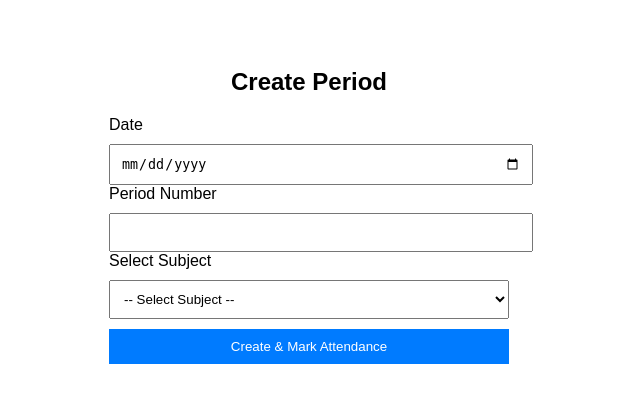
After one commit to vimalunnikrishnan/smart-attendance-system, a Flask app: page /create_period in a window 1280 px wide. The commit adds this page. Shown: the top 403 px of the page, without its empty margins (331-971 px from the left). Run offline with Flask 3, Linux system fonts and the light colour scheme; the visitor is signed in with stand-in values (Sample User, id 1); data that the repository does not hold is empty.

Commit message:
Added professional period-wise attendance UI

```diff
--- a/app/__init__.py
+++ b/app/__init__.py
@@ -44,6 +44,9 @@ def create_app():
     app.register_blueprint(dashboard_bp)
 
     with app.app_context():
-        db.create_all()
+        try:
+            db.create_all()
+        except Exception as e:
+            print("Database initialization skipped:", e)
 
     return app
--- a/app/attendance.py
+++ b/app/attendance.py
@@ -1,6 +1,7 @@
-from flask import Blueprint, render_template, request, redirect, url_for
-from flask_login import login_required
-from datetime import date
+from flask import Blueprint, render_template, request, redirect, url_for, flash
+from flask_login import login_required, current_user
+from .models import db, Student, Subject, Period, Attendance
+from datetime import datetime
 
 from app import db
 from app.models import Student, Subject, Attendance
@@ -33,7 +34,7 @@ def mark_attendance():
                 record = Attendance(
                     student_id=student.id,
                     subject_id=subject_id,
-                    date=date.today(),
+                    date=datetime.today(),
                     status=status
                 )
                 db.session.add(record)
@@ -46,6 +47,70 @@ def mark_attendance():
         students=students,
         subjects=subjects
     )
+
+
+# -----------------------------------
+# Create Period (Step 1)
+# -----------------------------------
+@attendance_bp.route("/create_period", methods=["GET", "POST"])
+@login_required
+def create_period():
+
+    subjects = Subject.query.all()
+
+    if request.method == "POST":
+        date = request.form.get("date")
+        period_number = request.form.get("period_number")
+        subject_id = request.form.get("subject_id")
+
+        if not date or not period_number or not subject_id:
+            flash("All fields are required")
+            return redirect(url_for("attendance.create_period"))
+
+        new_period = Period(
+            date=datetime.strptime(date, "%Y-%m-%d"),
+            period_number=int(period_number),
+            subject_id=int(subject_id),
+            teacher_id=current_user.id
+        )
+
+        db.session.add(new_period)
+        db.session.commit()
+
+        flash("Period created successfully")
+        return redirect(url_for("attendance.mark_attendance", period_id=new_period.id))
+
+    return render_template("create_period.html", subjects=subjects)
+
+
+# -----------------------------------
+# Mark Attendance (Step 2)
+# -----------------------------------
+@attendance_bp.route("/mark_attendance/<int:period_id>", methods=["GET", "POST"])
+@login_required
+def mark_attendance(period_id):
+
+    period = Period.query.get_or_404(period_id)
+    students = Student.query.all()
+
+    if request.method == "POST":
+
+        for student in students:
+            status = request.form.get(f"status_{student.id}")
+
+            if status:
+                attendance = Attendance(
+                    student_id=student.id,
+                    period_id=period.id,
+                    status=status
+                )
+                db.session.add(attendance)
+
+        db.session.commit()
+        flash("Attendance marked successfully")
+        return redirect(url_for("dashboard.index"))
+
+    return render_template("mark_attendance.html", students=students, period=period)
 
 
 # =========================
--- /dev/null
+++ b/app/templates/create_period.html
@@ -0,0 +1,47 @@
+<!DOCTYPE html>
+<html>
+<head>
+    <title>Create Period</title>
+    <style>
+        body { font-family: Arial; padding: 40px; }
+        form { width: 400px; margin: auto; }
+        input, select, button {
+            width: 100%;
+            padding: 10px;
+            margin-top: 10px;
+        }
+        button {
+            background: #007bff;
+            color: white;
+            border: none;
+        }
+    </style>
+</head>
+<body>
+
+    <h2 align="center">Create Period</h2>
+
+    <form method="POST">
+
+        <label>Date</label>
+        <input type="date" name="date" required>
+
+        <label>Period Number</label>
+        <input type="number" name="period_number" min="1" max="10" required>
+
+        <label>Select Subject</label>
+        <select name="subject_id" required>
+            <option value="">-- Select Subject --</option>
+            {% for subject in subjects %}
+                <option value="{{ subject.id }}">
+                    {{ subject.subject_name }}
+                </option>
+            {% endfor %}
+        </select>
+
+        <button type="submit">Create & Mark Attendance</button>
+
+    </form>
+
+</body>
+</html>
--- a/run.py
+++ b/run.py
@@ -1,5 +1,4 @@
 from app import create_app
-
 app = create_app()
 
 if __name__ == "__main__":
```
Also changed, not shown: app/models.py (+45 -22 lines), app/templates/mark_attendance.html (+47 -18 lines).
